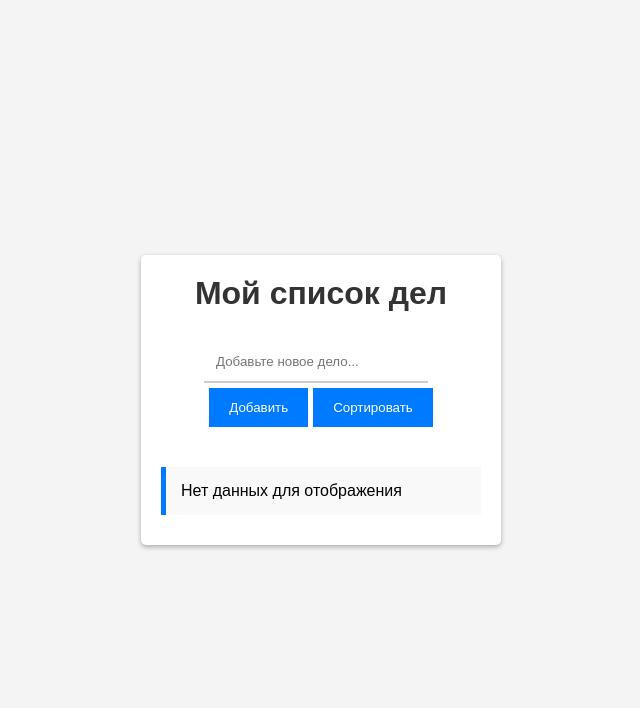
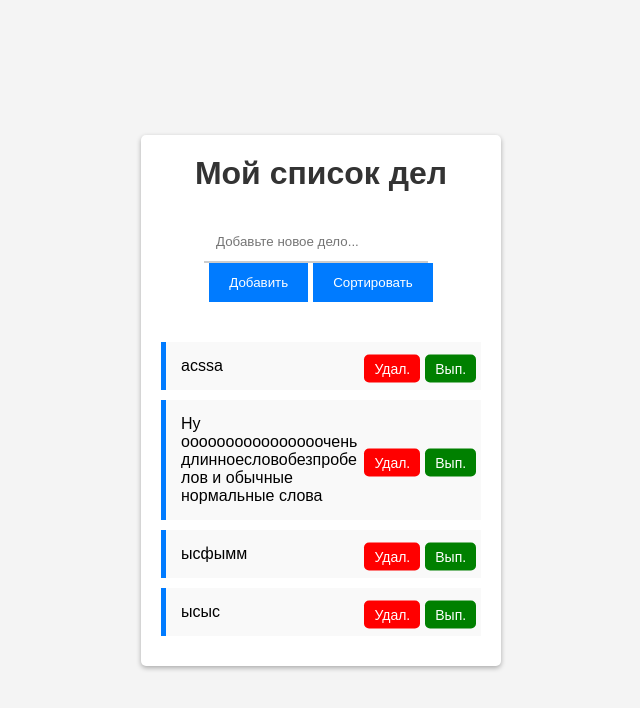
Before and after one commit to Sqeezych/React-server, a React (Vite) app: page / in a window 1280 px wide. Shown: the top 708 px of the page, without its empty margins (299-939 px from the left). Built offline with nearby package versions, Linux system fonts and the light colour scheme; data requests are answered from the project's data file.

Commit message:
added Context API

```diff
--- a/src/components/Form.jsx
+++ b/src/components/Form.jsx
@@ -1,15 +1,19 @@
-export default function Form (props) {
+import { useContext } from "react";
+import { AppContext } from "../context";
+
+export default function Form () {
+    const { todo, submitForm, inputOnChange, isSortedRef, sortButton } = useContext(AppContext);
 
     return (
-        <form className="taskForm" onSubmit={props.submitForm}>
+        <form className="taskForm" onSubmit={submitForm}>
             <input
               type="text"
-              value={props.todo}
+              value={todo}
               className="newTask"
-              onChange={props.inputOnChange}
+              onChange={inputOnChange}
               placeholder="Добавьте новое дело..." />
             <button className="submitButton" type="submit">Добавить</button>
-            <button className={props.isSortedRef.current ? "sortButton active" : "sortButton"} onClick={props.sortButton} type="button">Сортировать</button>
+            <button className={isSortedRef.current ? "sortButton active" : "sortButton"} onClick={sortButton} type="button">Сортировать</button>
         </form>
     )
 }
--- a/src/components/TaskItem.jsx
+++ b/src/components/TaskItem.jsx
@@ -1,19 +1,23 @@
-import { Link } from 'react-router-dom';
+import { useContext } from 'react';
+import { AppContext } from '../context';
+import { useRequestDeleteTodo } from '../hooks';
+import { useRequestUpdateTodo } from '../hooks';
 import styles from './TaskItem.module.css';
 
 export default function TaskItem (props) {
 
-    function setLengthOfString (string) {
-        if (string.length > 26) {
-            return string.slice(0, 25) + '...';
-        }
+    const { refreshItems } = useContext(AppContext);
 
-        return string;
-    }
+    const completeButton = useRequestUpdateTodo(refreshItems, props.elem);
+    const deleteButton = useRequestDeleteTodo(refreshItems);
 
     return (
         <div className={styles.taskItem}>
-            <Link  to={`/task/${props.id}`} className={props.elem.completed ? styles.completed : undefined}>{setLengthOfString(props.elem.title)}</Link>
+            <p className={props.elem.completed ? styles.completed : undefined}>{props.elem.title}</p>
+            <div className={styles.buttonsDiv}>
+                <button className={styles.deleteBtn} id={props.id} onClick={deleteButton}>Удал.</button>
+                <button className={styles.completeBtn} id={props.id} onClick={completeButton}>Вып.</button>
+            </div>
         </div>
     )
 }
--- a/src/components/TaskItem.module.css
+++ b/src/components/TaskItem.module.css
@@ -1,41 +1,51 @@
-a {
-    text-decoration: none;
-    color: #000;
-}
-
 .taskItem {
-  display: flex;
-  justify-content: space-between;
-  align-items: center;
+  text-align: left;
+  position: relative;
   padding: 15px;
+  padding-right: 120px;
   margin-bottom: 10px;
   background-color: #f9f9f9;
   border-left: 5px solid #007bff;
+  overflow-wrap: anywhere;
+}
+
+.buttonsDiv {
+  position: absolute;
+  width: 250px;
+  left: 63%;
+  top: 50%;
+  transform: translate(0%, -50%);
 }
 
 .taskItem .taskText {
-  flex-grow: 1;
   margin-right: 20px;
 }
 
 .taskItem button {
-  background-color: transparent;
+  margin-top: 5px;
+  padding: 6px 10px;
   border: none;
   cursor: pointer;
-  font-size: 16px;
+  font-size: 14px;
 }
 
-/* .deleteBtn {
-  color: red;
-  text-decoration: none;
+button.deleteBtn {
+  color: white;
+  background-color: red;
+  border-radius: 5px;
+  margin-right: 5px;
 }
 
-.completeBtn {
-  color: green;
-  text-decoration: none;
-} */
+button.completeBtn {
+  color: white;
+  background-color: green;
+  border-radius: 5px;
+}
+
+button:hover {
+  opacity: 0.6;
+}
 
 .completed {
-  color: black;
   text-decoration: line-through;
 }
--- a/src/components/TaskList.jsx
+++ b/src/components/TaskList.jsx
@@ -1,17 +1,16 @@
+import { useContext } from "react";
+import { AppContext } from "../context";
 import TaskItem from "./TaskItem";
 
-export default function TaskList (props) {
+export default function TaskList () {
+    const { isLoading, todosForWiev } = useContext(AppContext);
 
     return (
         <div className="taskList">
-            {props.isLoading && <div className='loader'></div>}
-            {props.todosForWiev.length < 1 ? <div className="taskItem">Нет данных для отображения</div> : props.todosForWiev.map((elem, id) => {
+            {isLoading && <div className='loader'></div>}
+            {todosForWiev.length < 1 ? <div className="taskItem">Нет данных для отображения</div> : todosForWiev.map((elem, id) => {
                 return (
-                    <TaskItem
-                        key={id}
-                        id={elem.id}
-                        elem={elem}
-                    />)
+                    <TaskItem key={id} id={elem.id} elem={elem} />)
             })}
         </div>
     )
--- /dev/null
+++ b/src/context.js
@@ -0,0 +1,3 @@
+import { createContext } from "react";
+
+export const AppContext = createContext(null);
--- a/src/db.json
+++ b/src/db.json
@@ -1,3 +1,24 @@
 {
-  "todos": []
+  "todos": [
+    {
+      "title": "acssa",
+      "completed": false,
+      "id": 1
+    },
+    {
+      "title": "Ну ооооооооооооооооченьдлинноесловобезпробелов и обычные нормальные слова",
+      "completed": false,
+      "id": 2
+    },
+    {
+      "title": "ысфымм",
+      "completed": false,
+      "id": 3
+    },
+    {
+      "title": "ысыс",
+      "completed": false,
+      "id": 4
+    }
+  ]
 }
--- a/src/pages/App.css
+++ b/src/pages/App.css
@@ -64,7 +64,7 @@ h1 {
   margin-top: 40px;
 }
 
-.taskItem {
+/* .taskItem {
   display: flex;
   justify-content: space-between;
   align-items: center;
@@ -84,7 +84,7 @@ h1 {
   border: none;
   cursor: pointer;
   font-size: 16px;
-}
+} */
 
 .loader {
   border: 8px solid #f3f3f3; /* Цвет фона круга */
--- a/src/pages/App.jsx
+++ b/src/pages/App.jsx
@@ -1,5 +1,5 @@
 import { useState, useRef } from 'react';
-import { Routes, Route } from "react-router-dom";
+import { AppContext } from '../context.js';
 
 import './App.css';
 import {
@@ -10,8 +10,6 @@ import {
 
 import Form from '../components/Form';
 import TaskList from '../components/TaskList';
-import Task from './Task';
-import NotFound from './NotFound';
 
 const debouncedFunction = debounce (([value, dataFromServer, setter]) => {
       let arr = [];
@@ -36,6 +34,18 @@ export default function App() {
   const {isLoading, todosFromServer} = useRequestGetTodos(isRefresh, setTodosForWiev);
   const submitForm = useRequestSetTodo(todo, setTodo, refreshItems);
 
+  const data = {
+    submitForm: submitForm,
+    todo: todo,
+    todosForWiev: todosForWiev,
+    todosFromServer: todosFromServer,
+    inputOnChange: inputOnChange,
+    isSortedRef: isSortedRef,
+    sortButton: sortButton,
+    isLoading: isLoading,
+    refreshItems: refreshItems
+  }
+
   function refreshItems() {setIsRefresh(!isRefresh)};
 
   function inputOnChange ({ target }) {
@@ -57,52 +67,25 @@ export default function App() {
   }
 
   return (
-    <>
-      <Routes>
-        <Route path="/" element={
-            <div className="container">
-              <h1>Мой список дел</h1>
-              <Form
-                submitForm={submitForm}
-                todo={todo}
-                todosForWiev={todosForWiev}
-                todosFromServer={todosFromServer}
-                inputOnChange={inputOnChange}
-                isSortedRef={isSortedRef}
-                sortButton={sortButton}/>
-
-              <TaskList
-                isLoading={isLoading}
-                todosForWiev={todosForWiev}
-                todosFromServer={todosFromServer}
-                refreshItems={refreshItems} />
-            </div>
-        } />
-        <Route path="/task/:id" element={<Task isRefresh={isRefresh} refreshItems={refreshItems} />} />
-        <Route path="*" element={<NotFound />} />
-      </Routes>
-    </>
+    <AppContext.Provider value={data}>
+      <div className="container">
+        <h1>Мой список дел</h1>
+        <Form />
+        <TaskList />
+      </div>
+    </AppContext.Provider>
   )
 }
 
-// function MainPage () {
-//     return (
-//       <div className="container">
-//         <h1>Мой список дел</h1>
-//         <Form
-//           submitForm={submitForm}
+// submitForm={submitForm}
 //           todo={todo}
 //           todosForWiev={todosForWiev}
 //           todosFromServer={todosFromServer}
+//           inputOnChange={inputOnChange}
 //           isSortedRef={isSortedRef}
-//           sortButton={sortButton}/>
-//           inputOnChange={inputOnChange}
+//           sortButton={sortButton}
 
-//         <TaskList
+// isLoading={isLoading}
 //           todosForWiev={todosForWiev}
 //           todosFromServer={todosFromServer}
-//           refreshItems={refreshItems} />
-//           isLoading={isLoading}
-//       </div>
-//     )
-//   }
+//           refreshItems={refreshItems}
--- a/src/pages/NotFound.module.css
+++ /dev/null
@@ -1,24 +0,0 @@
-* {
-  margin: 0;
-  padding: 0;
-  box-sizing: border-box;
-}
-
-body {
-  font-family: Arial, sans-serif;
-  background-color: #f4f4f4;
-  display: flex;
-  justify-content: center;
-  align-items: center;
-  height: 100vh;
-}
-
-.container {
-  width: 400px;
-  max-width: 90%;
-  text-align: center;
-  background-color: #fff;
-  border-radius: 5px;
-  padding: 20px;
-  box-shadow: 0 2px 5px rgba(0, 0, 0, 0.3);
-}
--- a/src/pages/Task.jsx
+++ /dev/null
@@ -1,53 +0,0 @@
-import { useState, useEffect } from 'react';
-import { Link, useParams } from 'react-router-dom';
-
-import NotFound from './NotFound';
-
-import {
-    useRequestDeleteTodo,
-    useRequestUpdateTodo,
-} from '../hooks';
-
-import styles from './Task.module.css';
-
-export default function Task(props) {
-    const [elem, setElem] = useState('');
-    const params = useParams();
-    const completeButton = useRequestUpdateTodo(props.refreshItems, elem);
-    const deleteButton = useRequestDeleteTodo(props.refreshItems);
-
-    useEffect(() => {
-        fetch("http://localhost:3000/todos")
-        .then(response => response.json())
-        .then((data) => {
-            for (let element of data) {
-                if (element.id === Number(params.id)) {
-                    setElem(element);
-                }
-            }
-        })
-    }, [props.isRefresh])
-
-    return (
-        <>
-            {elem.title ?
-            (<div className={styles.container}>
-                <button className={styles.backToMain}><Link to='/'>На главную</Link></button>
-                <p className={elem.completed ? styles.completed : ''}>{elem.title}</p>
-                <div className={styles.buttonsDiv}>
-                    <button className={styles.deleteBtn} id={params.id} onClick={deleteButton}>Удал.</button>
-                    <button className={styles.completeBtn} id={params.id} onClick={completeButton}>Вып.</button>
-                </div>
-            </div>) : <NotFound />}
-        </>
-    )
-}
-
-{/* <div className={styles.container}>
-                Страница не найдена
-            </div>
-            <div className={styles.container}>
-                <p className={elem.completed ? styles.completed : ''}>{elem.title}</p>
-                <button className={styles.deleteBtn} id={params.id} onClick={deleteButton}>Удал.</button>
-                <button className={styles.completeBtn} id={params.id} onClick={completeButton}>Вып.</button>
-            </div> */}
--- a/src/pages/Task.module.css
+++ /dev/null
@@ -1,77 +0,0 @@
-* {
-  margin: 0;
-  padding: 0;
-  box-sizing: border-box;
-}
-
-body {
-  font-family: Arial, sans-serif;
-  background-color: #f4f4f4;
-  display: flex;
-  justify-content: center;
-  align-items: center;
-  height: 100vh;
-}
-
-.container {
-  position: relative;
-  min-height: 100px;
-  width: 400px;
-  max-width: 90%;
-  text-align: center;
-  background-color: #fff;
-  border-radius: 5px;
-  padding: 40px 10px 60px 10px;
-  box-shadow: 0 2px 5px rgba(0, 0, 0, 0.3);
-  word-wrap: break-word;
-}
-
-button {
-  margin-top: 5px;
-  padding: 6px 10px;
-  color: black;
-  background-color: rgb(255, 255, 255);
-  border: none;
-  cursor: pointer;
-}
-
-.buttonsDiv {
-  position: absolute;
-  bottom: 0;
-  left: 50%;
-  transform: translate(-50%, -50%);
-}
-
-button.deleteBtn {
-  color: white;
-  background-color: red;
-  border-radius: 5px;
-  margin-right: 5px;
-}
-
-button.completeBtn {
-  color: white;
-  background-color: green;
-  border-radius: 5px;
-}
-
-button:hover {
-  opacity: 0.6;
-}
-
-.completed {
-  text-decoration: line-through;
-}
-
-button.backToMain {
-  position: absolute;
-  top: 0;
-  left: 0;
-  margin: 0;
-  background-color: #007bff;
-  border-radius: 5px;
-}
-
-button.backToMain a {
-  color: #fff;
-}
```
Also changed, not shown: src/pages/NotFound.jsx (deleted, +0 -9 lines).
